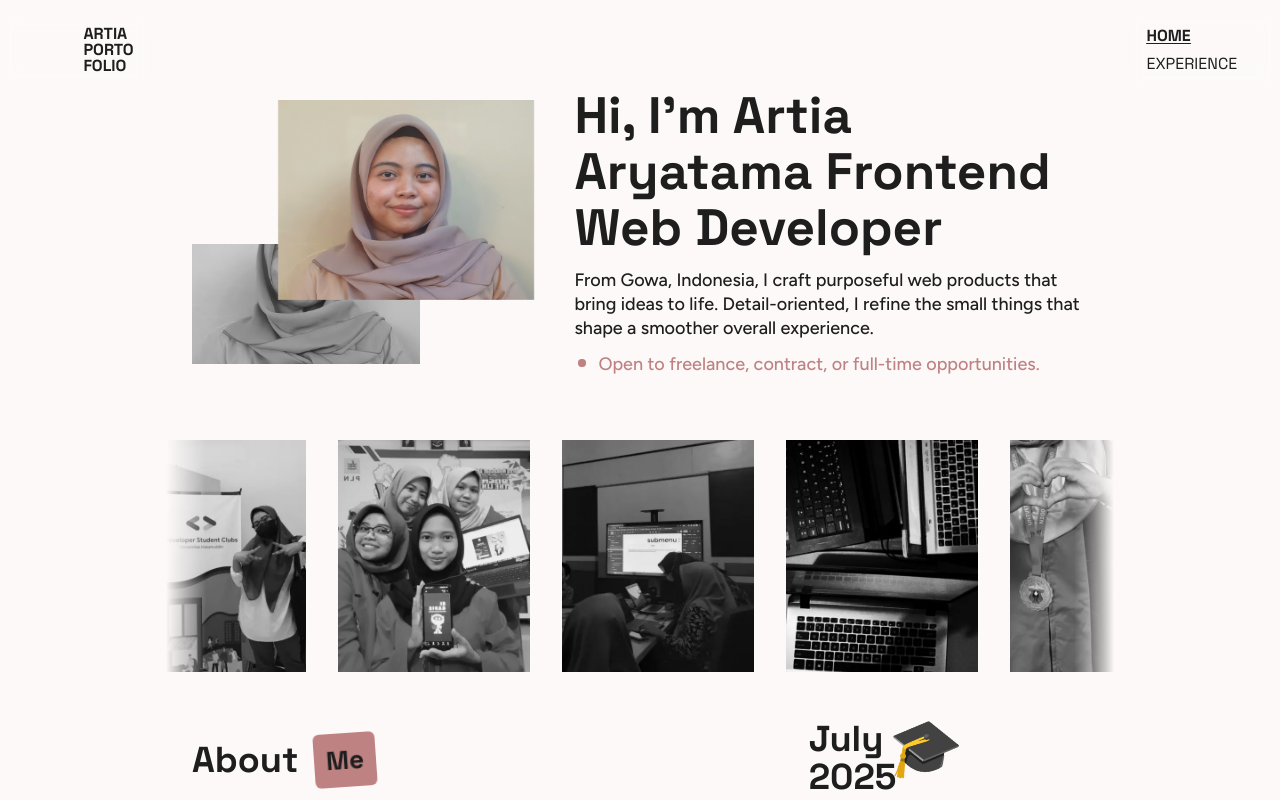
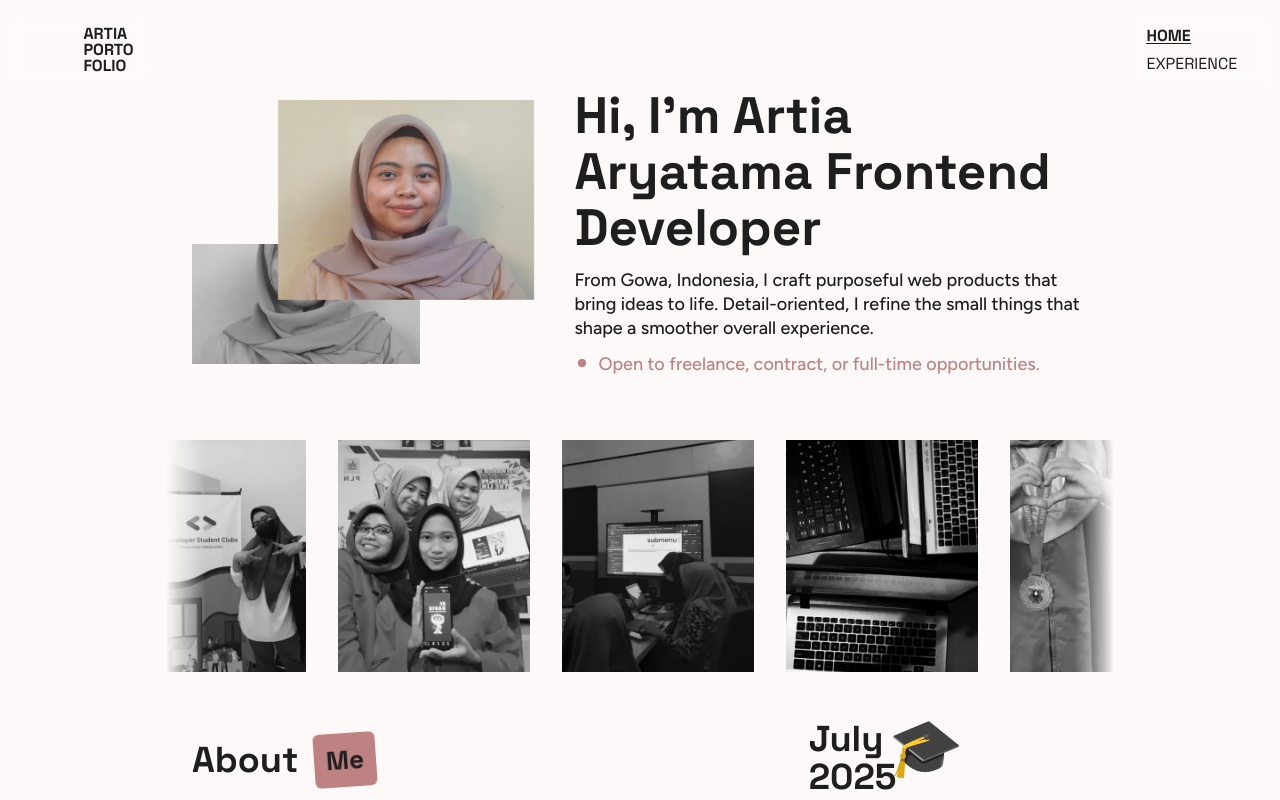
Before and after one commit to artyaaryatama/artia-portofolio, a Next.js app: page / in a window 1280 px wide. Shown: the top 800 px of the page. Built offline with nearby package versions, Linux system fonts and the light colour scheme.

Commit message:
chore: make some adjustment on headings hero

```diff
--- a/components/home/HomeHero.tsx
+++ b/components/home/HomeHero.tsx
@@ -50,7 +50,7 @@ export default function HomeHero({ startTypewriter }: HomeHeroProps) {
               xxxl:text-7xl xxxl:leading-17
               "
             >
-              Hi, I&apos;m Artia Aryatama Frontend Web Developer
+              Hi, I&apos;m Artia Aryatama Frontend Developer
             </h1>
             {/* <TextGenerateEffect
               words="Hi, I'm Artia Aryatama Frontend Developer"
@@ -108,7 +108,16 @@ export default function HomeHero({ startTypewriter }: HomeHeroProps) {
           </div>
           <div className="layout-gap ">
 
-            <TextGenerateEffect
+            <h1
+              className="
+              font-space-grotesk
+              text-4xl font-bold leading-9.5
+              "
+            >
+              Hi, I&apos;m Artia Aryatama Frontend Developer
+            </h1>
+
+            {/* <TextGenerateEffect
               words="Hi, I'm Artia Audrian Aryatama Frontend Developer"
               startAnimation={startTypewriter}
               className="
@@ -116,7 +125,7 @@ export default function HomeHero({ startTypewriter }: HomeHeroProps) {
               text-4xl font-bold leading-9.5
               "
               h1No={false}
-            />
+            /> */}
 
             <p className="font-figtree
               text-sm leading-5
```
